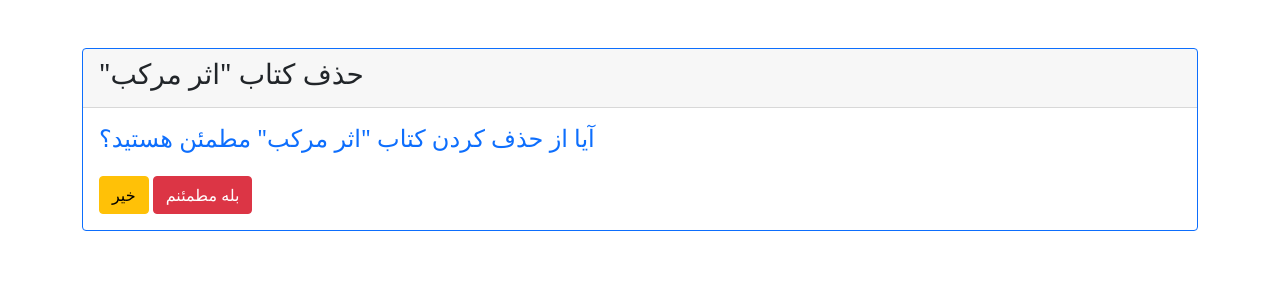
After one commit to nastaranxyousefi/bookstore_django, a Django app: page /books/delete/1/ in a window 1280 px wide. The commit adds this page. Shown: the top 300 px of the page. Run offline with Django 3.2, Linux system fonts and the light colour scheme; data comes from the database, SQL or seed files in the repository; both versions use the stored data as it was after the commit.

Commit message:
add BookDeleteView

```diff
--- /dev/null
+++ b/books/templates/books/book_delete.html
@@ -0,0 +1,23 @@
+{% extends '_base.html' %}
+
+{% block page_title %}
+    حذف کتاب {{ book.title }}
+{% endblock %}
+
+{% block content %}
+
+    <div class="card border-primary mb-3">
+        <div class="card-header"><h3>"حذف کتاب "{{ book.title }}</h3></div>
+        <div class="card-body text-primary">
+            <form action="" method="post">
+                {% csrf_token %}
+                <h4>آیا از حذف کردن کتاب "{{ book.title }}" مطمئن هستید؟</h4>
+
+                <a class="btn btn-warning mt-3" href="{% url 'book_detail' book.id %}">خیر</a>
+                <button type="submit" class="btn btn-danger mt-3">بله مطمئنم</button>
+            </form>
+
+        </div>
+    </div>
+
+{% endblock %}
--- a/books/templates/books/book_detail.html
+++ b/books/templates/books/book_detail.html
@@ -16,6 +16,7 @@
             <br>
             <a href="{% url 'book_update' book.id %}"><button type="button" class="btn btn-outline-primary">ویرایش</button></a>
             <a href="{% url 'book_list' %}" class="btn btn-outline-secondary">لیست همه کتاب ها</a>
+            <a href="{% url 'book_delete' book.id %}" class="btn btn-outline-danger">حذف</a>
         </div>
     </div>
 
--- a/books/urls.py
+++ b/books/urls.py
@@ -7,4 +7,5 @@ urlpatterns = [
     path('<int:pk>/', views.BookDetailView.as_view(), name='book_detail'),
     path('create/', views.BookCreateView.as_view(), name='book_create'),
     path('edit/<int:pk>/', views.BookUpdateView.as_view(), name='book_update'),
+    path('delete/<int:pk>/', views.BookDeleteView.as_view(), name='book_delete'),
 ]
--- a/books/views.py
+++ b/books/views.py
@@ -1,4 +1,5 @@
 from django.views import generic
+from django.urls import reverse_lazy
 
 from .models import Book
 
@@ -24,3 +25,9 @@ class BookUpdateView(generic.UpdateView):
     model = Book
     template_name = 'books/book_update.html'
     fields = ['title', 'author', 'description', 'price']
+
+
+class BookDeleteView(generic.DeleteView):
+    model = Book
+    template_name = 'books/book_delete.html'
+    success_url = reverse_lazy('book_list')
```
Also changed, not shown: db.sqlite3.
